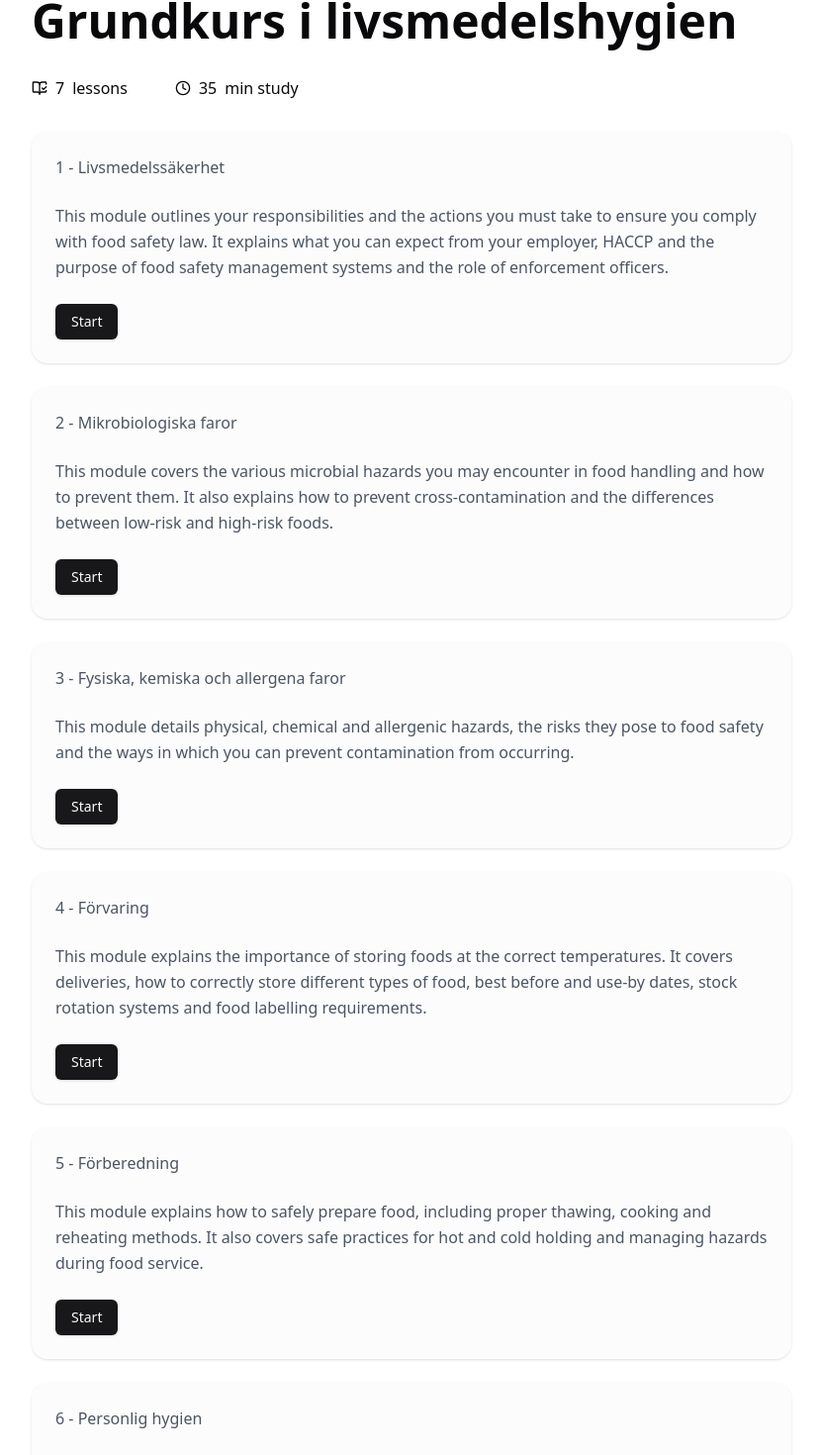
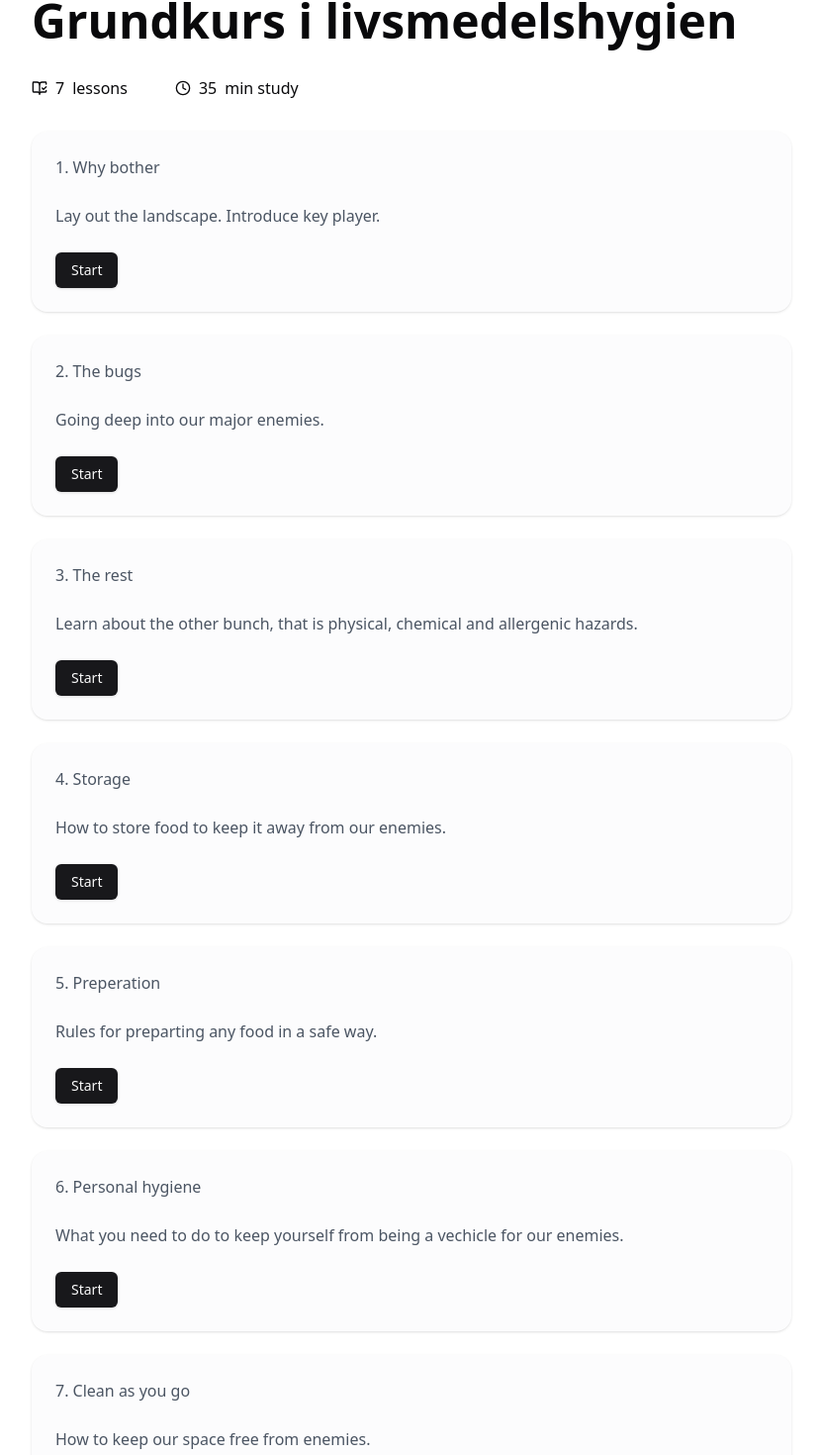
Before and after one commit to evilpaper/reliable, a Next.js app: page /courses/food-hygiene-foundations in a window 1280 px wide. Shown: the part 137-1607 px from the top of the page at 99% size, without its empty margins (224-1054 px from the left). Built offline with nearby package versions, Linux system fonts and the light colour scheme.

Commit message:
Add lesson synopsis, use on course screen

```diff
--- a/src/features/course/course-screen.tsx
+++ b/src/features/course/course-screen.tsx
@@ -45,7 +45,7 @@ export async function CourseScreen({ course }: Props) {
       </section>
 
       <div className="grid grid-cols-1 gap-6 mt-8">
-        {course.lessons.map(({ id, number, name, content }) => {
+        {course.lessons.map(({ id, number, name, synopsis }) => {
           return (
             <Card
               key={id}
@@ -53,12 +53,12 @@ export async function CourseScreen({ course }: Props) {
             >
               <CardHeader>
                 <span className="text-gray-600 font-medium">
-                  {number} - {name}
+                  {number}. {name}
                 </span>
               </CardHeader>
               <CardContent>
                 <blockquote className="text-1xl text-gray-600 font-normal leading-relaxed">
-                  {content}
+                  {synopsis}
                 </blockquote>
               </CardContent>
               <CardFooter>
--- a/src/features/course/courses.ts
+++ b/src/features/course/courses.ts
@@ -6,63 +6,58 @@ export const courses = [
       {
         id: crypto.randomUUID(),
         number: 1,
-        name: "Livsmedelssäkerhet",
-        synopsis:
-          "This module outlines your responsibilities and the actions you must take to ensure you comply with food safety law. It explains what you can expect from your employer, HACCP and the purpose of food safety management systems and the role of enforcement officers.",
+        name: "Why bother",
+        synopsis: "Lay out the landscape. Introduce key player.",
         content:
           "This module outlines your responsibilities and the actions you must take to ensure you comply with food safety law. It explains what you can expect from your employer, HACCP and the purpose of food safety management systems and the role of enforcement officers.",
       },
       {
         id: crypto.randomUUID(),
         number: 2,
-        name: "Mikrobiologiska faror",
-        synopsis:
-          "This module covers the various microbial hazards you may encounter in food handling and how to prevent them. It also explains how to prevent cross-contamination and the differences between low-risk and high-risk foods",
+        name: "The bugs",
+        synopsis: "Going deep into our major enemies.",
         content:
           "This module covers the various microbial hazards you may encounter in food handling and how to prevent them. It also explains how to prevent cross-contamination and the differences between low-risk and high-risk foods.",
       },
       {
         id: crypto.randomUUID(),
         number: 3,
-        name: "Fysiska, kemiska och allergena faror",
+        name: "The rest",
         synopsis:
-          "This module details physical, chemical and allergenic hazards, the risks they pose to food safety and the ways in which you can prevent contamination from occurring.",
+          "Learn about the other bunch, that is physical, chemical and allergenic hazards.",
         content:
           "This module details physical, chemical and allergenic hazards, the risks they pose to food safety and the ways in which you can prevent contamination from occurring.",
       },
       {
         id: crypto.randomUUID(),
         number: 4,
-        name: "Förvaring",
-        synopsis:
-          "This module explains the importance of storing foods at the correct temperatures. It covers deliveries, how to correctly store different types of food, best before and use-by dates, stock rotation systems and food labelling requirements.",
+        name: "Storage",
+        synopsis: "How to store food to keep it away from our enemies.",
         content:
           "This module explains the importance of storing foods at the correct temperatures. It covers deliveries, how to correctly store different types of food, best before and use-by dates, stock rotation systems and food labelling requirements.",
       },
       {
         id: crypto.randomUUID(),
         number: 5,
-        name: "Förberedning",
-        synopsis:
-          "This module explains how to safely prepare food, including proper thawing, cooking and reheating methods. It also covers safe practices for hot and cold holding and managing hazards during food service.",
+        name: "Preperation",
+        synopsis: "Rules for preparting any food in a safe way.",
         content:
           "This module explains how to safely prepare food, including proper thawing, cooking and reheating methods. It also covers safe practices for hot and cold holding and managing hazards during food service.",
       },
       {
         id: crypto.randomUUID(),
         number: 6,
-        name: "Personlig hygien",
+        name: "Personal hygiene",
         synopsis:
-          "This module highlights the importance of maintaining high personal hygiene standards. It includes the importance of effective hand washing procedures, protective clothing, reporting illness and managing wounds and sores.",
+          "What you need to do to keep yourself from being a vechicle for our enemies.",
         content:
           "This module highlights the importance of maintaining high personal hygiene standards. It includes the importance of effective hand washing procedures, protective clothing, reporting illness and managing wounds and sores.",
       },
       {
         id: crypto.randomUUID(),
         number: 7,
-        name: "Rengöring",
-        synopsis:
-          "This module highlights the importance of effective cleaning and disinfection. It explores how premises design can affect food safety, how to identify and control pests and the correct waste management procedures.",
+        name: "Clean as you go",
+        synopsis: "How to keep our space free from enemies.",
         content:
           "This module highlights the importance of effective cleaning and disinfection. It explores how premises design can affect food safety, how to identify and control pests and the correct waste management procedures.",
       },
```
